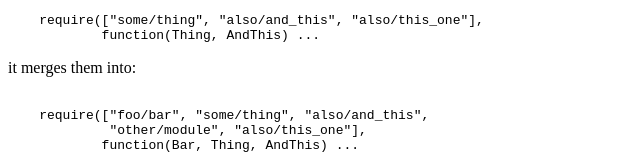
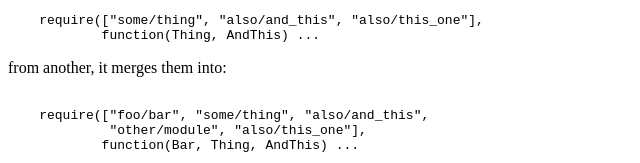
Before and after one commit to tbnorth/manage_dojo_require, a plain HTML site: page index.html in a window 1280 px wide. Shown: the part 683-846 px from the top of the page, 0-640 px from the left. Drawn offline with nearby package versions, Linux system fonts and the light colour scheme.

Commit message:
docs. tweak

```diff
--- a/index.html
+++ b/index.html
@@ -27,7 +27,7 @@ from one piece of code, and:
     require(["some/thing", "also/and_this", "also/this_one"],
             function(Thing, AndThis) ...
 </pre><p>
-it merges them into:
+from another, it merges them into:
 </p><pre>
     require(["foo/bar", "some/thing", "also/and_this",
              "other/module", "also/this_one"],
```
Also changed, not shown: 1 other file.
